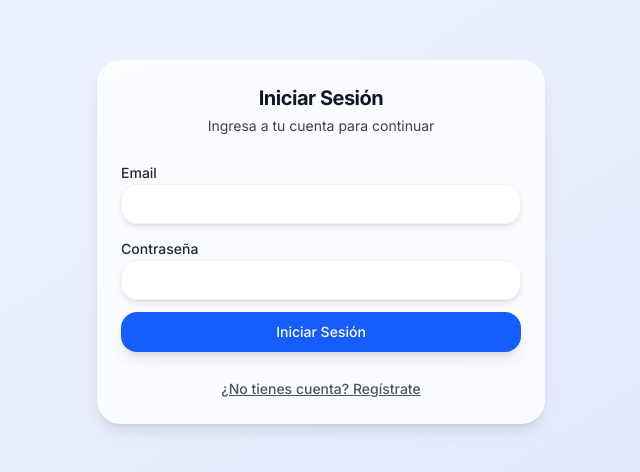
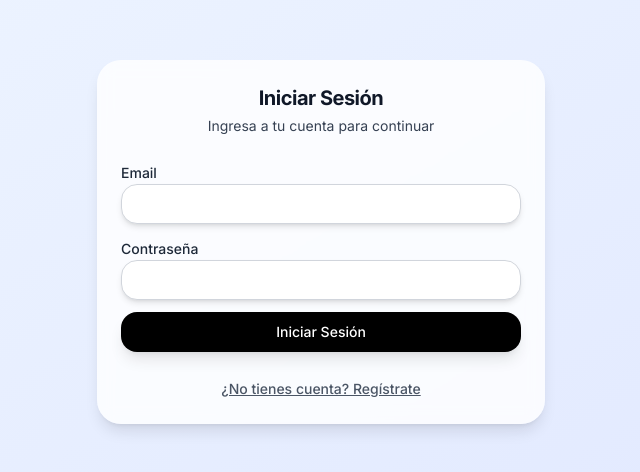
Before and after one commit to graycodev7/finance-app, a Next.js app: page /auth in a window 1280 px wide. Shown: the part 158-630 px from the top of the page, without its empty margins (319-959 px from the left). Built offline with nearby package versions, Linux system fonts and the light colour scheme; no server answers.

Commit message:
Fix input text visibility and change button to black with white text

```diff
--- a/src/components/login-form.tsx
+++ b/src/components/login-form.tsx
@@ -80,6 +80,7 @@ export function LoginForm({ onToggleMode, showRegister }: LoginFormProps) {
                   onChange={handleInputChange}
                   required
                   disabled={isLoading}
+                  className="text-gray-900 placeholder:text-gray-500 bg-white border-gray-300"
                 />
               </div>
             )}
@@ -95,6 +96,7 @@ export function LoginForm({ onToggleMode, showRegister }: LoginFormProps) {
                 onChange={handleInputChange}
                 required
                 disabled={isLoading}
+                className="text-gray-900 placeholder:text-gray-500 bg-white border-gray-300"
               />
             </div>
 
@@ -110,6 +112,7 @@ export function LoginForm({ onToggleMode, showRegister }: LoginFormProps) {
                 required
                 disabled={isLoading}
                 minLength={6}
+                className="text-gray-900 placeholder:text-gray-500 bg-white border-gray-300"
               />
               {showRegister && (
                 <p className="text-xs text-gray-600">
@@ -127,7 +130,7 @@ export function LoginForm({ onToggleMode, showRegister }: LoginFormProps) {
             <Button
               type="submit"
               variant="login"
-              className="w-full bg-blue-600 hover:bg-blue-700 text-white font-medium"
+              className="w-full bg-black hover:bg-gray-800 text-white font-medium"
               disabled={isLoading}
             >
               {isLoading && <Loader2 className="mr-2 h-4 w-4 animate-spin" />}
```
